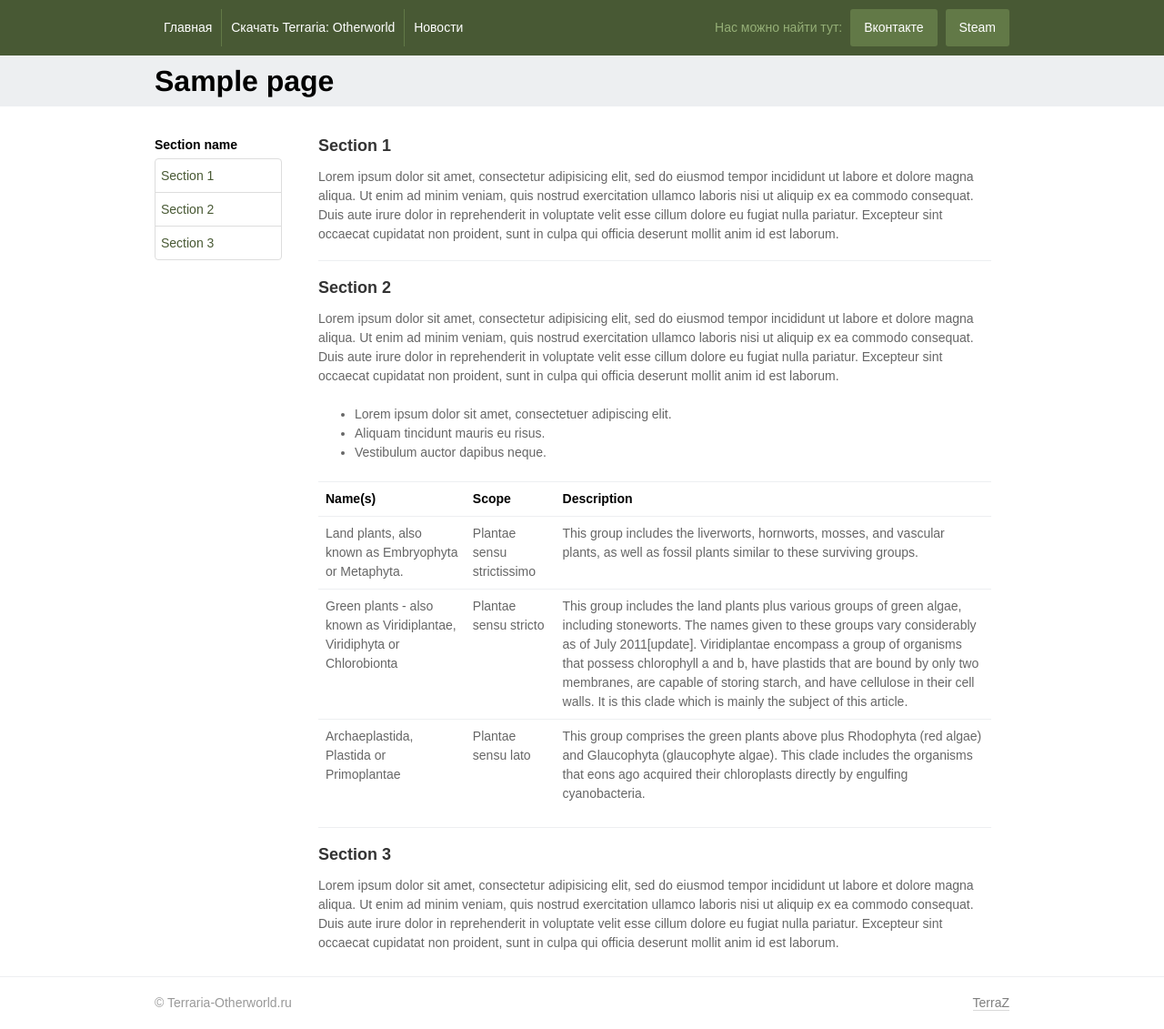
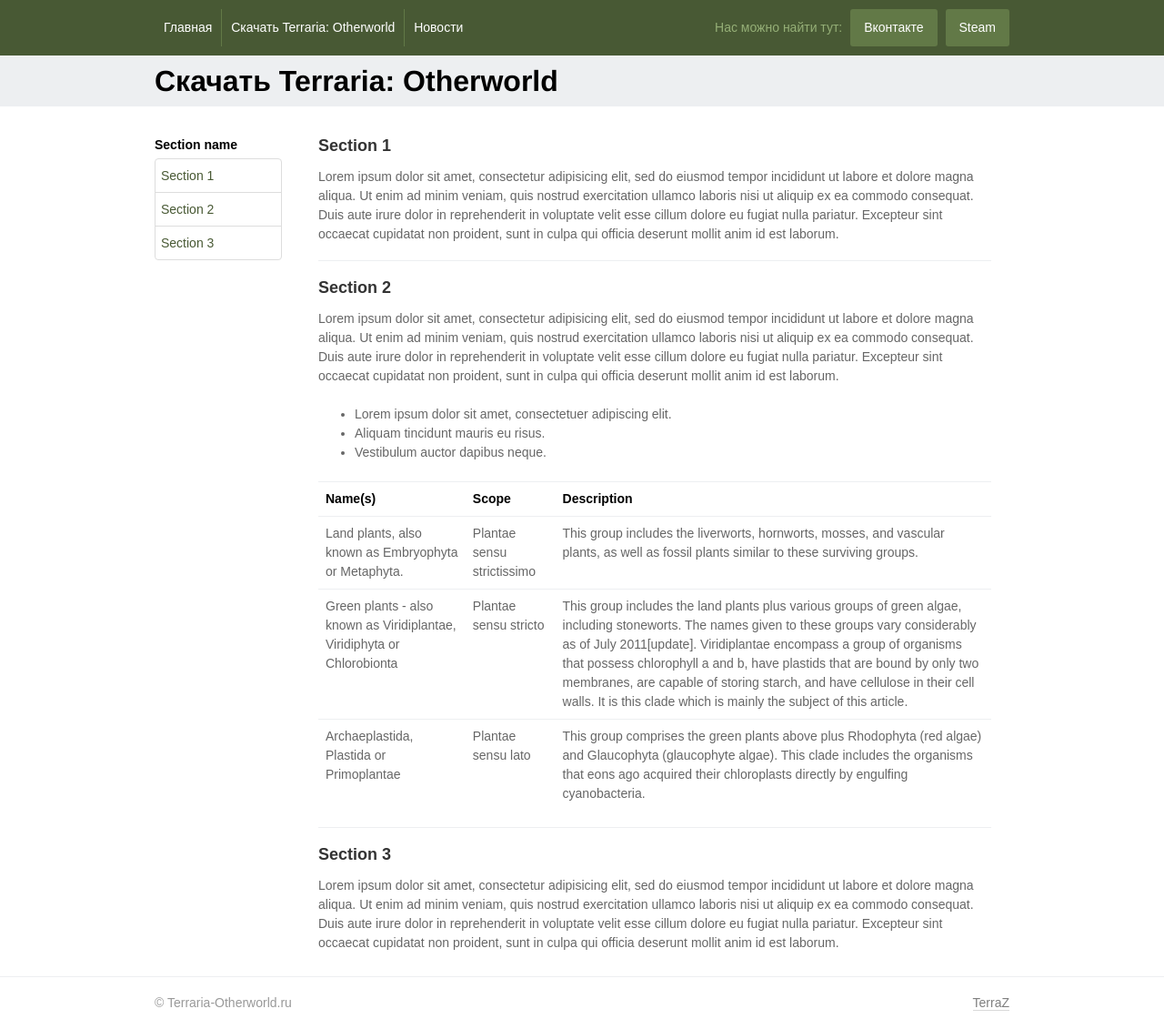
Before and after one commit to Xekep/www.terraria-otherworld.ru, a Jekyll site: the page built from skachat-terraria-otherworld.html, in a window 1280 px wide. Shown: the whole page at 91% size. Built offline with Jekyll 4.4.1, drawn with Linux system fonts in a browser that asks for light colours; some web fonts are replaced.

Commit message:
Update skachat-terraria-otherworld.html

```diff
--- a/skachat-terraria-otherworld.html
+++ b/skachat-terraria-otherworld.html
@@ -1,6 +1,6 @@
 ---
   layout: base
-  title: Sample page
+  title: "Скачать Terraria: Otherworld"
 ---
 
 <div class="page-title-bar">
```
